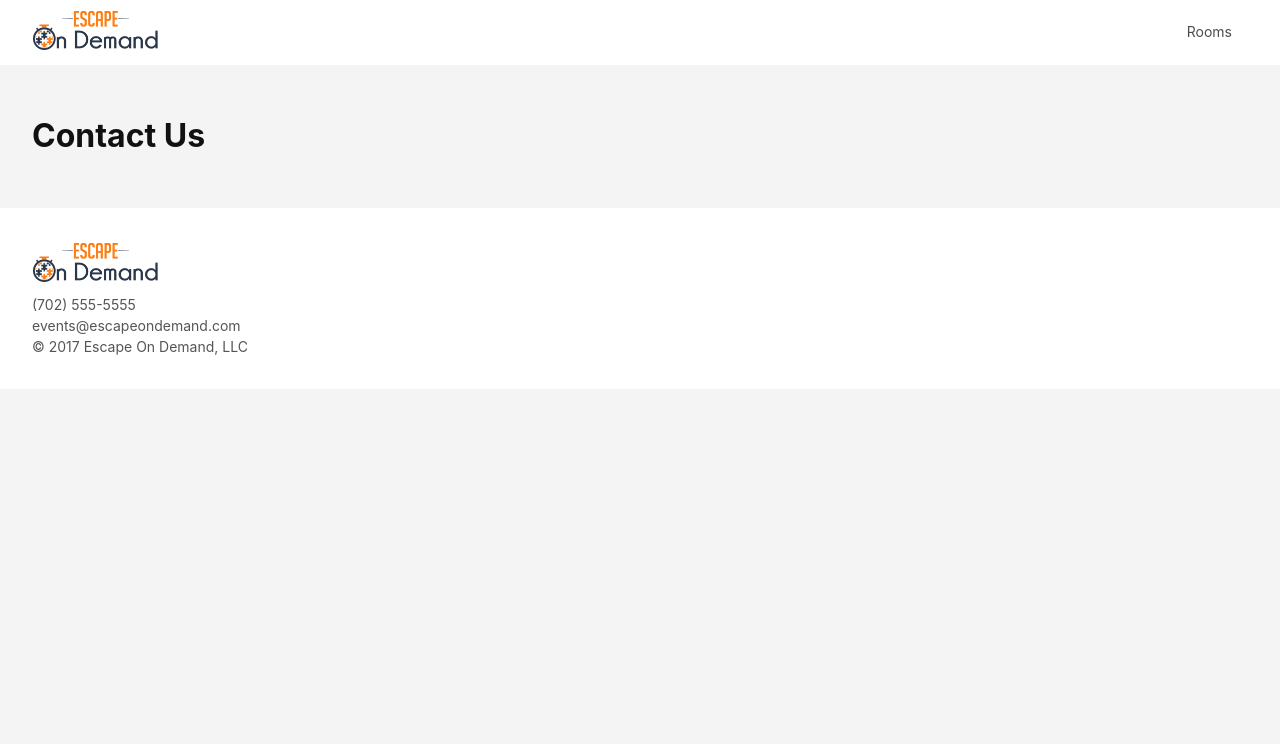
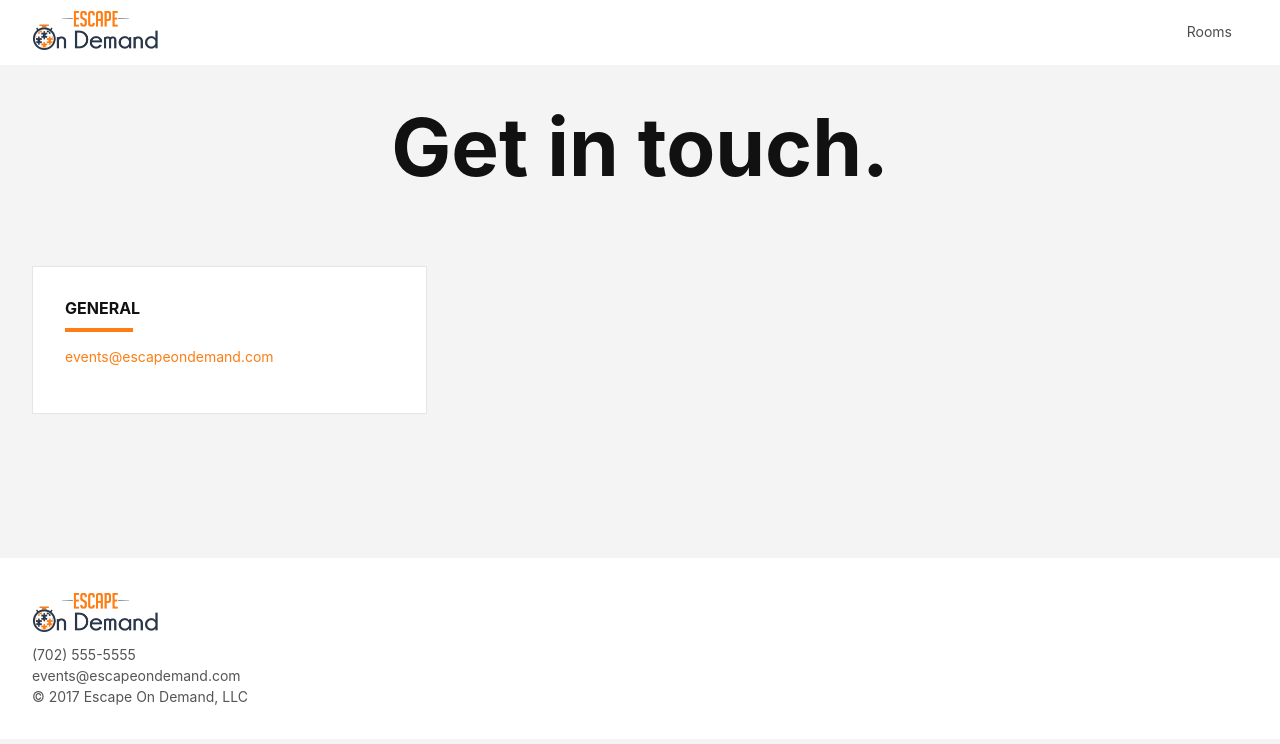
Before and after one commit to EscapeOnDemand/escapeondemand.github.io, a Jekyll site: the page built from _pages/contact.html, in a window 1280 px wide. Shown: the top 744 px of the page. Built offline with Jekyll 4.4.1, drawn with Linux system fonts in a browser that asks for light colours.

Commit message:
Add general contact info

```diff
--- a/_pages/contact.html
+++ b/_pages/contact.html
@@ -3,6 +3,18 @@ permalink: /contact/
 layout: default
 ---
 
-<div class="container-fluid pv4">
-  <h1>Contact Us</h1>
+<div class="container-fluid pt4 pb6">
+  <h1 class="f-subheadline lh-title mt0 tc">Get in touch.</h1>
+
+  <div class="row">
+    <div class="col-xs-12 col-sm-4 mv2 mv3-ns">
+      <div class="center bg-white pa3 pa4-ns ba b--black-10 h-100">
+        <h1 class="f5 ttu mt0">General</h1>
+        <hr class="mw3 ml0 ba bw1 b--secondary">
+        <p class="lh-copy measure center f6 black-70">
+          <a href="mailto:events@escapeondemand.com" class="link lh-copy secondary">events@escapeondemand.com</a>
+        </p>
+      </div>
+    </div>
+  </div>
 </div>
```
